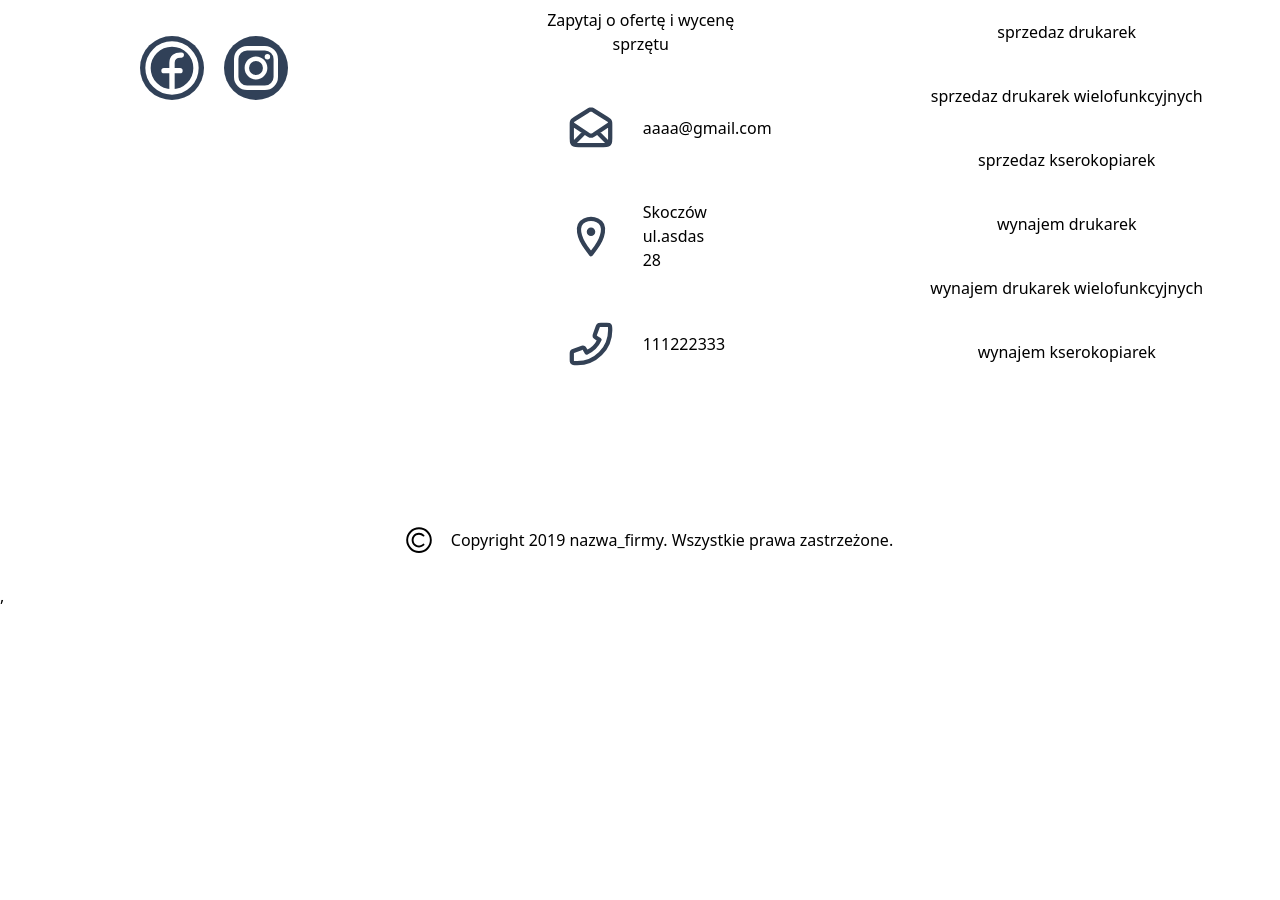
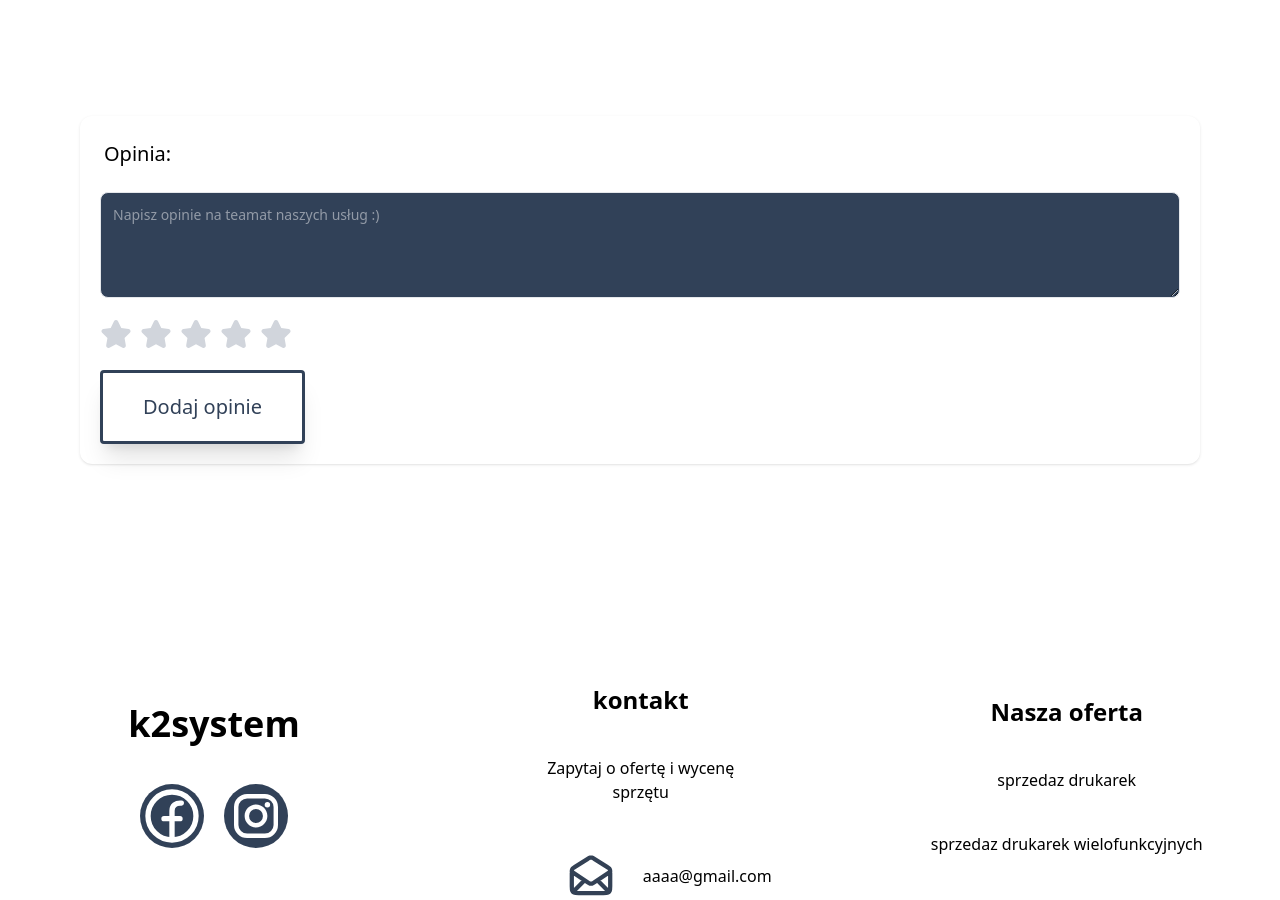
Before and after one commit to majorek31/k2system, a React (Vite) app: page /rateForm in a window 1280 px wide. Shown: the part 884-1784 px from the top of the page. Before the commit the page ends 1492 px from the top, so only its background shows below. Built offline with nearby package versions, Linux system fonts and the light colour scheme.

Commit message:
add rate form

```diff
--- a/src/App.jsx
+++ b/src/App.jsx
@@ -16,6 +16,7 @@ import ServicePage from "./pages/ServicePage";
 import SettingsPage from "./pages/SettingsPage";
 import ShopPage from "./pages/ShopPage";
 import LandingPage from "./components/LandingPage";
+import RatePage from "./pages/RatePage";
 
 function App() {
   const boxRef = useRef(null);
@@ -41,6 +42,7 @@ function App() {
             <Route path="/service" element={<ServicePage />} />
             <Route path="/settings" element={<SettingsPage />} />
             <Route path="/shop" element={<ShopPage />} />
+            <Route path="/rateForm" element={<RatePage />} />
           </Routes>
         </BrowserRouter>
         <FooterPage />
--- a/src/components/NavBarConteners/NavBarBars.jsx
+++ b/src/components/NavBarConteners/NavBarBars.jsx
@@ -12,6 +12,7 @@ export default function NavBarBars({ showContentForNav }) {
     shop,
     contact,
     settings,
+    rateForm
   } = useWord();
   return (
     <div
@@ -27,7 +28,7 @@ export default function NavBarBars({ showContentForNav }) {
       </SingleBar>
       <SingleBar
         showContentForNav={showContentForNav}
-        v1={"150ms"}
+        v1={"100ms"}
         v2={"25ms"}
         where={"/delivery"}
       >
@@ -35,7 +36,7 @@ export default function NavBarBars({ showContentForNav }) {
       </SingleBar>
       <SingleBar
         showContentForNav={showContentForNav}
-        v1={"300ms"}
+        v1={"200ms"}
         v2={"50ms"}
         where={"/about"}
       >
@@ -43,24 +44,32 @@ export default function NavBarBars({ showContentForNav }) {
       </SingleBar>
       <SingleBar
         showContentForNav={showContentForNav}
+        v1={"300ms"}
+        v2={"75ms"}
+        where={"/service"}
+      >
+        {service}
+      </SingleBar>
+      <SingleBar
+        showContentForNav={showContentForNav}
         v1={"400ms"}
-        v2={"75ms"}
+        v2={"100ms"}
+        where={"/contact"}
+      >
+        {contact}
+      </SingleBar>
+      <SingleBar
+        showContentForNav={showContentForNav}
+        v1={"500ms"}
+        v2={"125ms"}
         where={"/register"}
       >
         {register}
       </SingleBar>
       <SingleBar
         showContentForNav={showContentForNav}
-        v1={"500ms"}
-        v2={"100ms"}
-        where={"/service"}
-      >
-        {service}
-      </SingleBar>
-      <SingleBar
-        showContentForNav={showContentForNav}
         v1={"600ms"}
-        v2={"125ms"}
+        v2={"150ms"}
         where={"/shop"}
       >
         {shop}
@@ -68,15 +77,15 @@ export default function NavBarBars({ showContentForNav }) {
       <SingleBar
         showContentForNav={showContentForNav}
         v1={"700ms"}
-        v2={"150ms"}
-        where={"/contact"}
+        v2={"175ms"}
+        where={"/rateForm"}
       >
-        {contact}
+        {rateForm}
       </SingleBar>
       <SingleBar
         showContentForNav={showContentForNav}
         v1={"800ms"}
-        v2={"175ms"}
+        v2={"200ms"}
         where={"/settings"}
       >
         {settings}
--- a/src/context/WordContext.jsx
+++ b/src/context/WordContext.jsx
@@ -16,6 +16,7 @@ export function WordProvider({ children }) {
         shop: "Sklep",
         contact: "Kontakt",
         settings: "Ustawienia",
+        rateForm:"Oceń nasze usługi"
       }}
     >
       {children}
--- /dev/null
+++ b/src/pages/RatePage.jsx
@@ -0,0 +1,12 @@
+import React from 'react'
+import RateFormContainer from './ratePageConteners/RateFormContainer'
+import ShowRates from './ratePageConteners/showRates'
+
+export default function RatePage() {
+  return (
+    <div className='text-white'>
+      <RateFormContainer/>
+      <ShowRates/>
+    </div>
+  )
+}
--- /dev/null
+++ b/src/pages/ratePageConteners/RateFormContainer.jsx
@@ -0,0 +1,96 @@
+import { useState, useEffect } from "react";
+import StarRate from "./StarRate";
+import AnimatedDetailOnClick from "../../animations/AnimatedDetailOnClick";
+
+import { AnimatePresence } from "framer-motion";
+
+export default function RateFormContainer() {
+  const [rating, setRating] = useState(0);
+  const [textAreaVal, setTextAreaVal] = useState("");
+  const [msgTextAreaVal, setMsgTextAreaVal] = useState("");
+  const [showFinalInormationContainer, setShowFinalInormationContainer] =
+    useState("");
+  const [showErrorContainer, setShowErrorContainer] = useState("");
+
+  const checkRegExtextAreaVal = (val) => {
+    const trimmed = val.trim();
+    const noHtmlCharsRegEx = /^[^<>/&"'`]*$/;
+    return noHtmlCharsRegEx.test(trimmed);
+  };
+
+  const sendData = () => {
+    if (checkRegExtextAreaVal(textAreaVal) && textAreaVal !== "") {
+      const data = {
+        textAreaVal: textAreaVal,
+        rating: rating,
+      };
+      console.log("Dane do wysłania:", data);
+      setShowFinalInormationContainer(true);
+      setShowErrorContainer(false);
+      setMsgTextAreaVal("");
+    } else if (!checkRegExtextAreaVal(textAreaVal) && textAreaVal !== "") {
+      console.log("Nie wypełniłeś danych poprawnie lub masz błędy");
+      setShowErrorContainer(true);
+      setShowFinalInormationContainer(false);
+      setMsgTextAreaVal(
+        "Hasło nie może zawierać znaków HTML (np. <, >, &, \", ')",
+      );
+    } else {
+      console.log("Nie wypełniłeś danych poprawnie lub masz błędy");
+      setShowErrorContainer(true);
+      setShowFinalInormationContainer(false);
+      setMsgTextAreaVal("");
+    }
+  };
+
+  return (
+    <form
+      onDoubleClick={() => setRating(0)}
+      className="m-5 m-20 mt-50 mb-50 flex h-fit w-[70wh] flex-col items-start justify-center gap-5 rounded-xl bg-white p-5 shadow"
+      onSubmit={(e) => {
+        e.preventDefault();
+        sendData();
+      }}
+    >
+      <p className="p-1 text-xl text-black">Opinia: </p>
+      <textarea
+        onChange={(e) => setTextAreaVal(e.target.value)}
+        id="message"
+        rows="4"
+        className="block w-full rounded-lg border border-gray-200 bg-slate-700 p-3 text-sm text-gray-100"
+        placeholder="Napisz opinie na teamat naszych usług :)"
+      />
+      <StarRate rating={rating} setRating={setRating} />
+      <button
+        type="submit"
+        className="rounded border-3 border-slate-700 bg-white p-5 pr-10 pl-10 text-xl text-slate-700 shadow-xl transition-all duration-300 hover:scale-110 hover:cursor-pointer hover:bg-slate-700 hover:text-white active:scale-125"
+      >
+        Dodaj opinie
+      </button>
+      <AnimatePresence>
+        {showFinalInormationContainer && (
+          <AnimatedDetailOnClick
+            setActiveModal={setShowFinalInormationContainer}
+          >
+            <div className="z-[100] m-3 flex w-[33vh] flex-col gap-7 p-3 select-none lg:w-[105]">
+              <h1 className="text-center text-3xl font-bold text-black">
+                Dane zostały dodane
+              </h1>
+            </div>
+          </AnimatedDetailOnClick>
+        )}
+        {showErrorContainer && (
+          <AnimatedDetailOnClick setActiveModal={setShowErrorContainer}>
+            <div className="z-[100] m-3 flex w-[33vh] flex-col gap-7 p-3 select-none lg:w-[105]">
+              <h1 className="text-center text-3xl font-bold text-black">
+                Nie wypełniłeś danych poprawnie lub podałeś błedne dane
+                <br />
+                {msgTextAreaVal}
+              </h1>
+            </div>
+          </AnimatedDetailOnClick>
+        )}
+      </AnimatePresence>
+    </form>
+  );
+}
--- /dev/null
+++ b/src/pages/ratePageConteners/SingleStar.jsx
@@ -0,0 +1,27 @@
+import React from "react";
+
+export default function SingleStar({
+  index,
+  rating,
+  hovered,
+  setHovered,
+  setRating,
+}) {
+  const isActive = hovered >= index || rating >= index;
+
+  return (
+    <svg
+      onMouseEnter={() => setHovered(index)}
+      onMouseLeave={() => setHovered(0)}
+      onClick={() => setRating(index)}
+      className={`me-1 h-8 w-8 cursor-pointer transition-colors duration-200 ${
+        isActive ? "text-yellow-400" : "text-gray-300 dark:text-gray-500"
+      }`}
+      xmlns="http://www.w3.org/2000/svg"
+      fill="currentColor"
+      viewBox="0 0 22 20"
+    >
+      <path d="M20.924 7.625a1.523 1.523 0 0 0-1.238-1.044l-5.051-.734-2.259-4.577a1.534 1.534 0 0 0-2.752 0L7.365 5.847l-5.051.734A1.535 1.535 0 0 0 1.463 9.2l3.656 3.563-.863 5.031a1.532 1.532 0 0 0 2.226 1.616L11 17.033l4.518 2.375a1.534 1.534 0 0 0 2.226-1.617l-.863-5.03L20.537 9.2a1.523 1.523 0 0 0 .387-1.575Z" />
+    </svg>
+  );
+}
--- /dev/null
+++ b/src/pages/ratePageConteners/StarRate.jsx
@@ -0,0 +1,22 @@
+import React, { useState } from "react";
+import SingleStar from "./SingleStar";
+
+export default function StarRate({ rating, setRating }) {
+  const [hovered, setHovered] = useState(0);
+  return (
+    <div className="flex items-center gap-1">
+      {[1, 2, 3, 4, 5].map((num) => {
+        return (
+          <SingleStar
+            key={num}
+            index={num}
+            rating={rating}
+            hovered={hovered}
+            setHovered={setHovered}
+            setRating={setRating}
+          />
+        );
+      })}
+    </div>
+  );
+}
--- /dev/null
+++ b/src/pages/ratePageConteners/showRates.jsx
@@ -0,0 +1,9 @@
+import React from 'react'
+
+export default function showRates() {
+  return (
+    <div>
+
+    </div>
+  )
+}
```
